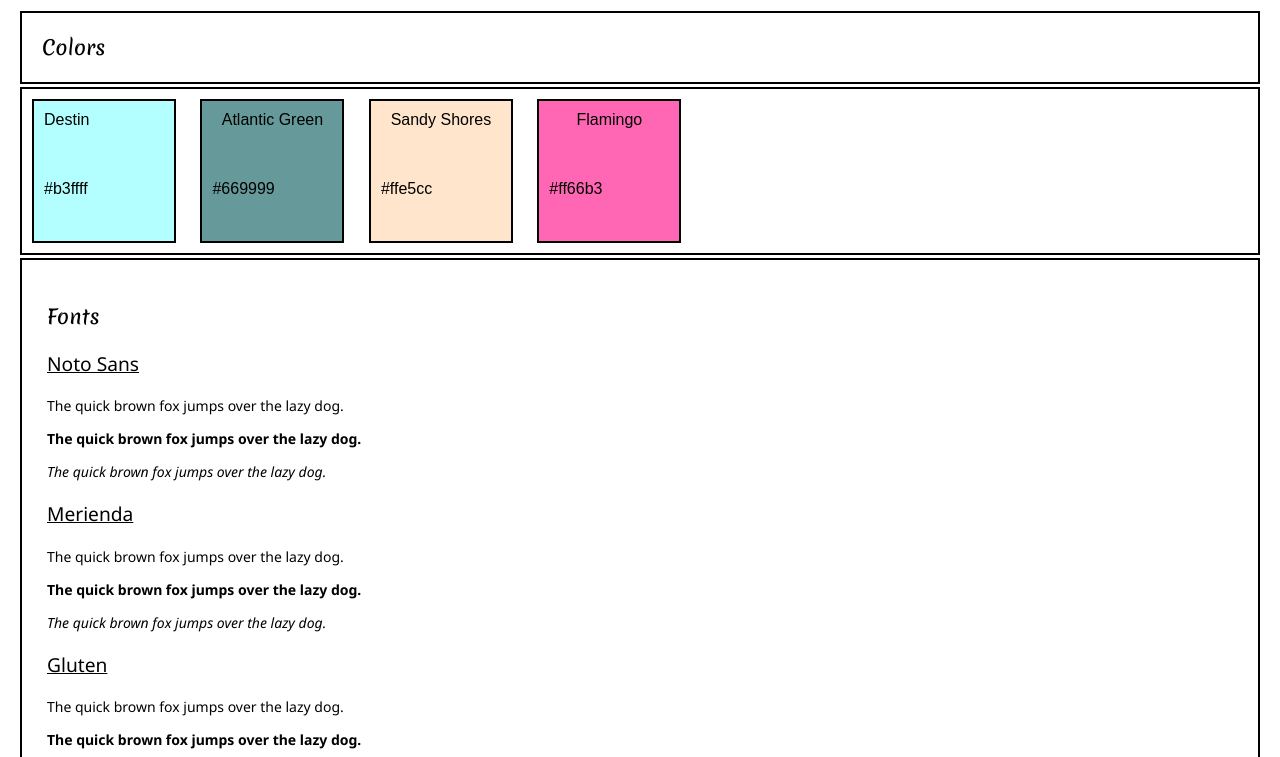
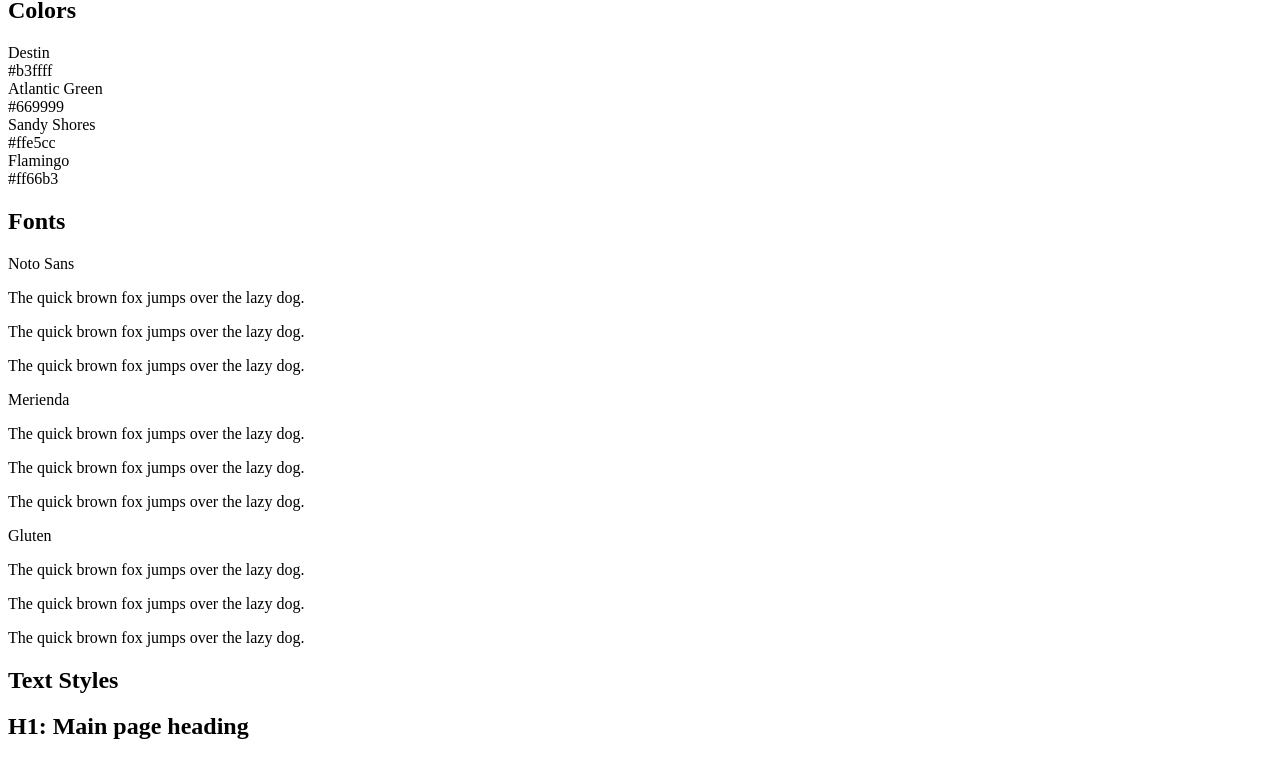
Before and after one commit to sbreaux0909/sbreaux0909.github.io-styleguide, a plain HTML site: page index.html in a window 1280 px wide. Shown: the part 83-840 px from the top of the page. Drawn offline with Linux system fonts and the light colour scheme; a web font is replaced by a local one.

Commit message:
Update index.html

```diff
--- a/index.html
+++ b/index.html
@@ -5,7 +5,7 @@
 <link rel="preconnect" href="https://fonts.gstatic.com" crossorigin>
 <link href="https://fonts.googleapis.com/css2?family=Gluten:wght@100..900&family=Merienda:wght@300..900&family=Noto+Sans:ital,wght@0,100..900;1,100..900&display=swap" rel="stylesheet">
         <title>My Website Design</title>
-        <link rel="stylesheet" href="./styles.css">
+        <link rel="stylesheet" href=".styles.css">
     </head>
     <body>
         <!--Header-->
```
